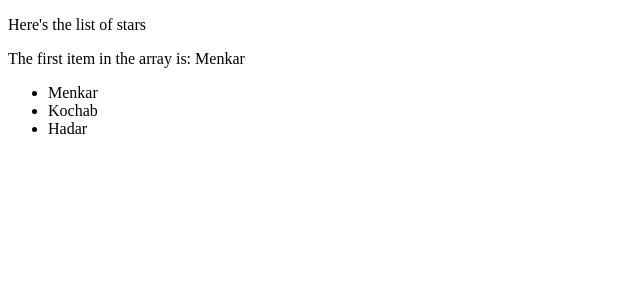
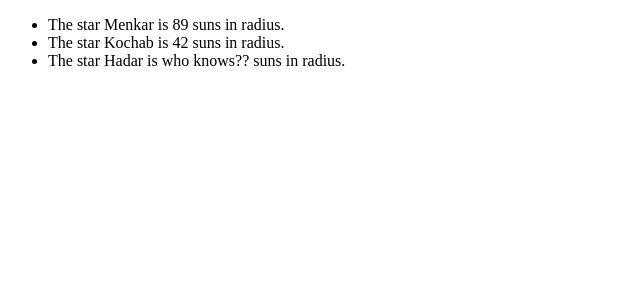
Before and after one commit to dylandorsey/kochab-react-star-list, a React (Create React App) app: page / in a window 1280 px wide. Shown: the top 300 px of the page, without its empty margins (0-640 px from the left). Built offline with nearby package versions, Linux system fonts and the light colour scheme.

Commit message:
mapping objects

```diff
--- a/src/components/App/App.js
+++ b/src/components/App/App.js
@@ -5,9 +5,22 @@ class App extends Component {
     super(props);
 
     this.state = {
-      starList: ['Menkar', 'Kochab', 'Hadar'],
-    };
-  }
+      starList: [
+        {
+          name: 'Menkar',
+          diameter: 89,
+        },
+        {
+          name: 'Kochab',
+          diameter: 42,
+        },
+        {
+          name: 'Hadar',
+          diameter: 'who knows??',
+        },
+      ],
+    }
+  };
 
   render() {
     // let starListItemArray = [];
@@ -26,14 +39,14 @@ class App extends Component {
     //   return <li key={starName}>{starName}</li>;
     // });
 
-  // const starListItemArray = this.state.starList.map(starName => <li key={starName}>{starName}</li>);
+    // const starListItemArray = this.state.starList.map(starName => <li key={starName}>{starName}</li>);
 
-  const starListItemArray = this.state.starList.map(starName => <li key={starName}>{starName}</li>);
+    const starListItemArray = this.state.starList.map(star => <li key={star.name}>The star {star.name} is {star.diameter} suns in radius.</li>);
 
     return (
       <div className="App">
-        <p>Here's the list of stars</p>
-        <p>The first item in the array is: {this.state.starList[0]}</p>
+        {/* <p>Here's the list of stars</p>
+        <p>The first item in the array is: {this.state.starList[0]}</p> */}
         <ul>
           {starListItemArray}
         </ul>
```
